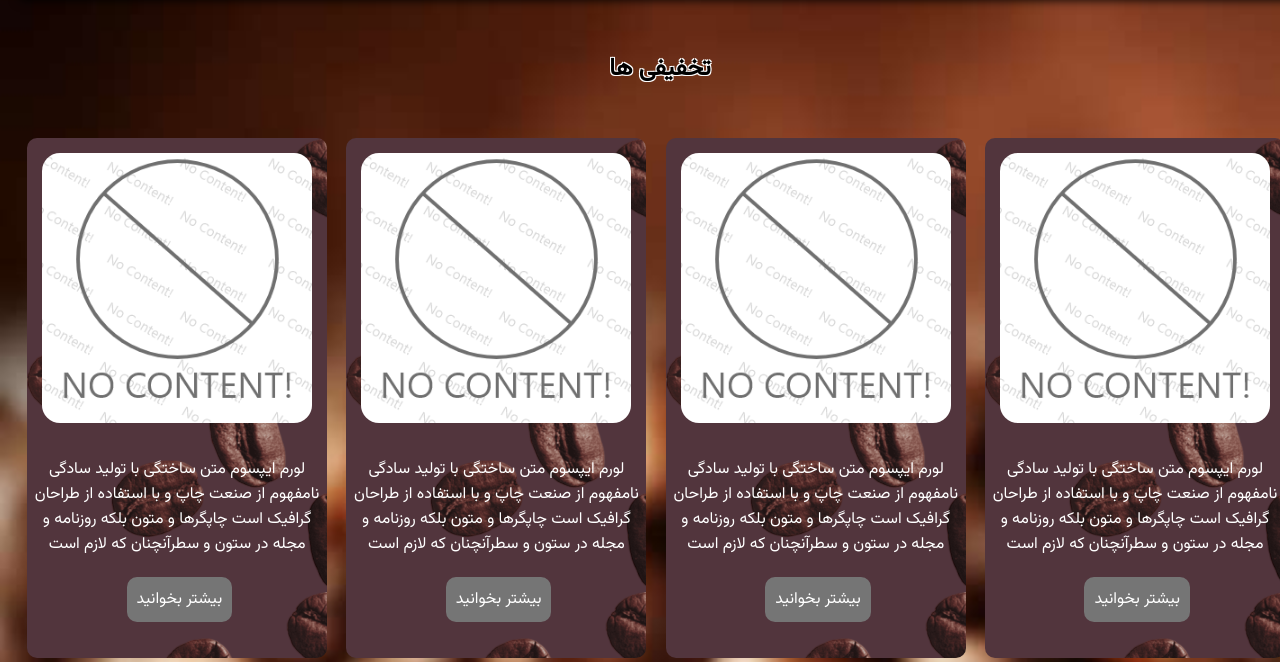
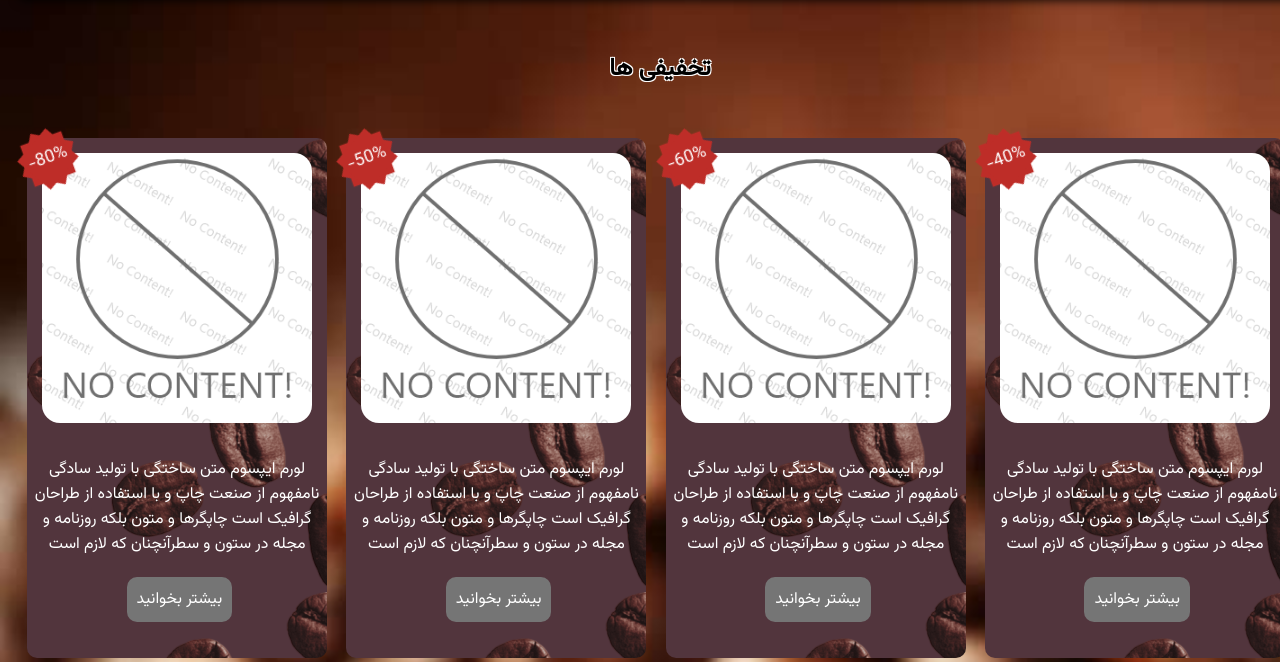
Before and after one commit to yasYZ/mrcoffee_web, a Django app: page /Products/ in a window 1280 px wide. Shown: the part 100-762 px from the top of the page. Run offline with Django 4.2, Linux system fonts and the light colour scheme.

Commit message:
BackEnd V1.0.0.10

```diff
--- a/mrcoffee/home/static/css/Products.css
+++ b/mrcoffee/home/static/css/Products.css
@@ -24,6 +24,8 @@ body{
     background-size: cover;
     background-repeat: no-repeat;
     direction: rtl;
+    font-family: font1;
+    direction: rtl;
 }
 *{
     margin: 0;
@@ -40,10 +42,6 @@ body{
   --slantedText: "Grand Hotel", cursive;
   --mainTransition: all 0.3s linear;
   --letterSpacing: 0.5rem;
-}
-body{
-    font-family: font1;
-    direction: rtl;
 }
 .container-fluid{
     width: 100%;
@@ -174,6 +172,41 @@ ion-icon:hover {
     }
 }
 /* products css */
+.sale {
+	position: absolute;
+    top: 1px;
+    left: 1px;
+	display: inline-block;
+	background: #be2d28;
+	color: white;
+	height: 2.5rem;
+	width: 2.5rem;
+	text-align: center;
+	vertical-align: middle;
+	line-height: 2.5rem;
+	transform: rotate(-20deg);
+	animation: beat 1s ease infinite alternate;
+	&:before,
+	&:after {
+		content:"";
+		position: absolute;
+		background: inherit;
+		height: inherit;
+		width: inherit;
+		top: 0;
+		left: 0;
+		z-index: -1;
+		transform: rotate(30deg);
+	}
+	&:after {
+		transform: rotate(60deg);
+	}
+}
+
+@keyframes beat {
+	from {	transform: rotate(-20deg) scale(1); }
+	to {	transform: rotate(-20deg) scale(1.1); }
+}
 a{
     text-decoration: none;
     color: white;
@@ -186,6 +219,7 @@ a{
     height: 520px;
     background: url("../image/compngwingbadil_prev_ui.png") rgb(82, 53, 61);
     border-radius: 10px;
+    position: relative;
 }
 .special{
     width: 100%;
--- a/mrcoffee/home/templates/Products.html
+++ b/mrcoffee/home/templates/Products.html
@@ -50,6 +50,7 @@
                     <figcaption>لورم ایپسوم متن ساختگی با تولید سادگی نامفهوم از صنعت چاپ و با استفاده از طراحان گرافیک است چاپگرها و متون بلکه روزنامه و مجله در ستون و سطرآنچنان که لازم است</figcaption>
                 </figure>
                 <a href="#">بیشتر بخوانید</a>
+                <span class="sale">40%-</span>
             </article>
             <article class="col">
                 <figure>
@@ -57,6 +58,7 @@
                     <figcaption>لورم ایپسوم متن ساختگی با تولید سادگی نامفهوم از صنعت چاپ و با استفاده از طراحان گرافیک است چاپگرها و متون بلکه روزنامه و مجله در ستون و سطرآنچنان که لازم است</figcaption>
                 </figure>
                 <a href="#">بیشتر بخوانید</a>
+                <span class="sale">60%-</span>
             </article>
             <article class="col">
                 <figure>
@@ -64,6 +66,7 @@
                     <figcaption>لورم ایپسوم متن ساختگی با تولید سادگی نامفهوم از صنعت چاپ و با استفاده از طراحان گرافیک است چاپگرها و متون بلکه روزنامه و مجله در ستون و سطرآنچنان که لازم است</figcaption>
                 </figure>
                 <a href="#">بیشتر بخوانید</a>
+                <span class="sale">50%-</span>
             </article>
             <article class="col">
                 <figure>
@@ -71,6 +74,9 @@
                     <figcaption>لورم ایپسوم متن ساختگی با تولید سادگی نامفهوم از صنعت چاپ و با استفاده از طراحان گرافیک است چاپگرها و متون بلکه روزنامه و مجله در ستون و سطرآنچنان که لازم است</figcaption>
                 </figure>
                 <a href="#">بیشتر بخوانید</a>
+                <div class="">
+                <span class="sale">80%-</span>
+                </div>
             </article>
         </section>
         <div class="line"></div>
```
